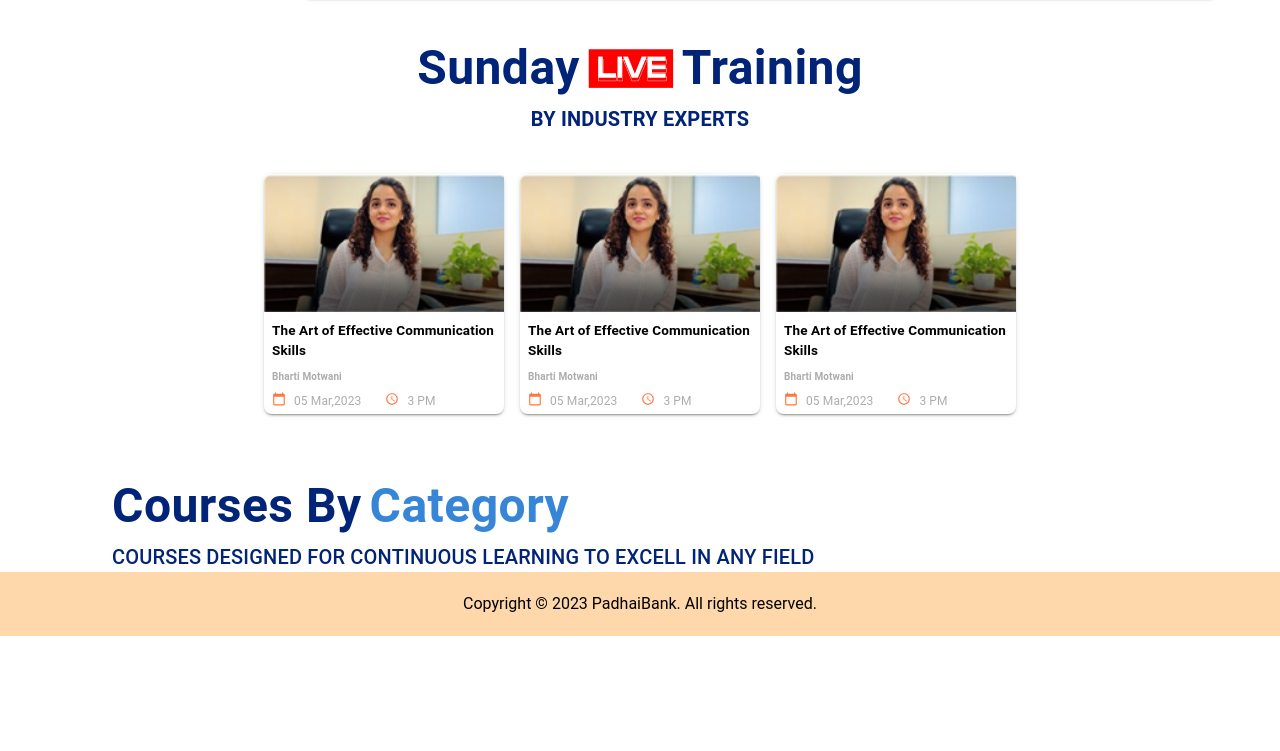
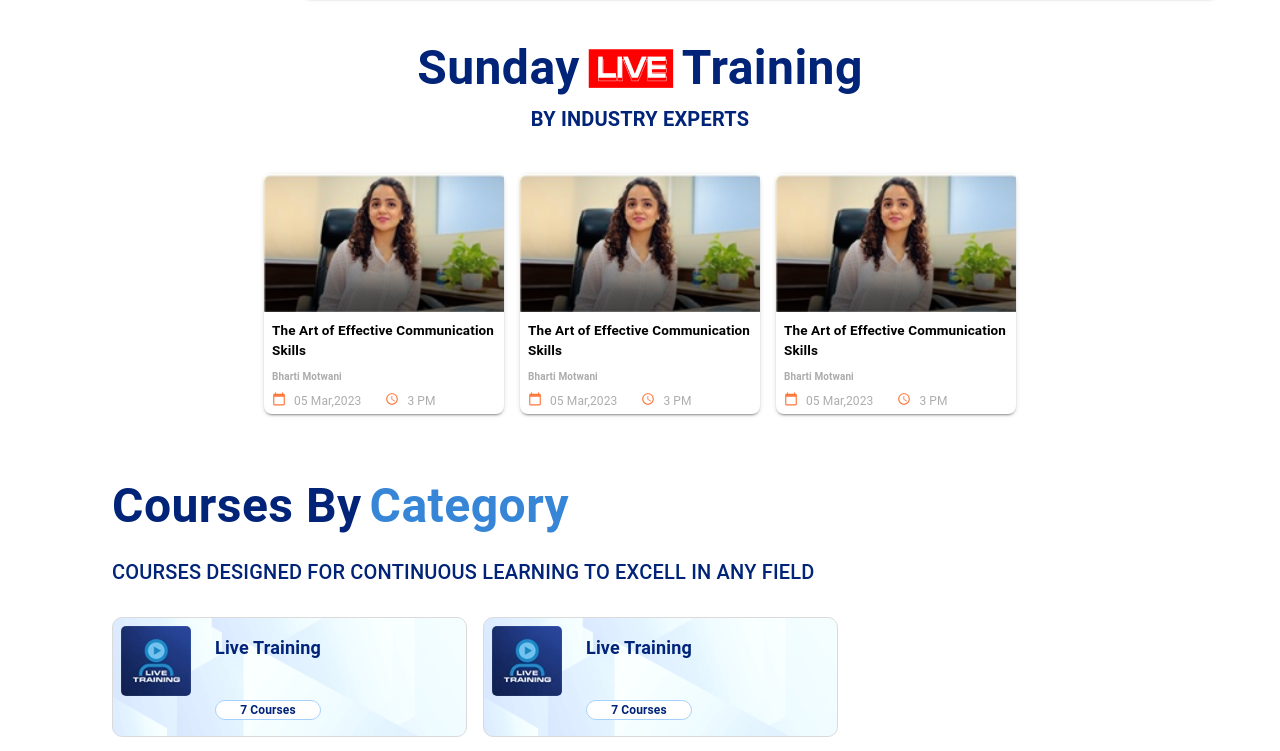
Before and after one commit to rahulchatterjee12/Padhai-Bank, a React (Create React App) app: page / in a window 1280 px wide. Shown: the part 1358-2109 px from the top of the page. Before the commit the page ends 1994 px from the top, so only its background shows below. Built offline with nearby package versions, Linux system fonts and the light colour scheme.

Commit message:
category cart created

```diff
--- /dev/null
+++ b/src/components/Home/CourseByCategory/CategoryCart.jsx
@@ -0,0 +1,62 @@
+import { Box, Typography } from '@mui/material'
+import React from 'react'
+
+const CategoryCart = () => {
+    return (
+        <div>
+            <Box
+                sx={{
+                    background: 'url("images/Home/live-classes/course-category-bg.png")',
+                    borderRadius: '10px',
+                    border: '1px solid #dadada',
+                    height: '120px',
+                    width: '355px',
+                    backgroundRepeat: 'no-repeat',
+                    backgroundSize: 'cover',
+                    ':hover': {
+                        cursor: 'pointer',
+                        borderBottom: '5px solid #3785d7'
+                    },
+                    display: 'flex',
+                    gap: 2,
+
+                }}
+            >
+                <img src="images/Home/live-classes/image.webp" className='w-[70px] h-[70px] rounded-[5px] m-2' alt="Course" />
+                <Box
+                    sx={{
+                        display: 'flex',
+                        justifyContent: 'space-between',
+                        flexDirection: 'column'
+                    }}>
+                    <Typography
+                        sx={{
+                            color: '#012478',
+                            fontSize: '18px',
+                            fontWeight: 600,
+                            marginTop: 2,
+                        }}
+                    >
+                        Live Training
+                    </Typography>
+                    <Typography
+                        sx={{
+                            background: 'white',
+                            textAlign: 'center',
+                            fontSize: '12px',
+                            fontWeight: 600,
+                            border: '1px solid #a6d1ff',
+                            borderRadius: '20px',
+                            color: '#012478',
+                            marginBottom: 2
+                        }}
+                    >
+                        7 Courses
+                    </Typography>
+                </Box>
+            </Box>
+        </div >
+    )
+}
+
+export default CategoryCart
--- a/src/components/Home/CourseByCategory/index.jsx
+++ b/src/components/Home/CourseByCategory/index.jsx
@@ -1,5 +1,6 @@
-import { Box, Typography } from '@mui/material'
-import React from 'react'
+import { Box, Typography } from '@mui/material';
+import React from 'react';
+import CategoryCart from './CategoryCart';
 
 const Title = () => {
     return (
@@ -9,7 +10,8 @@ const Title = () => {
                     display: 'flex',
                     textAlign: 'center',
                     gap: 1,
-                    justifyContent: 'start'
+                    justifyContent: 'start',
+                    marginBottom: '15px'
                 }}>
                 <Typography
                     sx={{
@@ -35,7 +37,8 @@ const Title = () => {
                     sx={{
                         color: '#012478',
                         fontWeight: 550,
-                        fontSize: '20px'
+                        fontSize: '20px',
+                        marginBottom: '30px'
                     }}
                 >COURSES DESIGNED FOR CONTINUOUS LEARNING TO EXCELL IN ANY FIELD</Typography>
             </Box>
@@ -48,6 +51,38 @@ const CourseByCategory = () => {
     return (
         <div className='mx-28'>
             <Title />
+            <Box
+                sx={{
+                    display: 'flex',
+                    flexWrap: 'wrap',
+                    width: 'auto',
+                    gap: 2,
+                }}
+            >
+                <CategoryCart />
+                <CategoryCart />
+                <CategoryCart />
+                <CategoryCart />
+                <CategoryCart />
+                <CategoryCart />
+                <CategoryCart />
+                <CategoryCart />
+                <CategoryCart />
+                <CategoryCart />
+                <CategoryCart />
+                <CategoryCart />
+                <CategoryCart />
+                <CategoryCart />
+                <CategoryCart />
+                <CategoryCart />
+                <CategoryCart />
+                <CategoryCart />
+                <CategoryCart />
+                <CategoryCart />
+                <CategoryCart />
+                <CategoryCart />
+                <CategoryCart />
+            </Box>
         </div>
     )
 }
```
Also changed, not shown: public/images/Home/live-classes/course-category-bg.png (added), public/images/Home/live-classes/image.webp (added).
